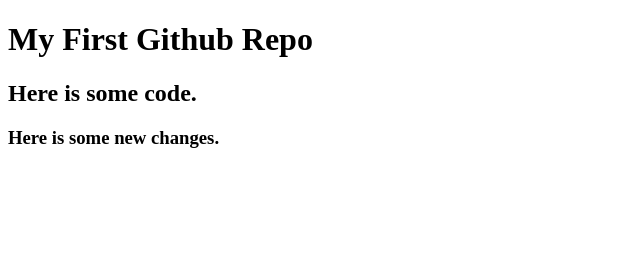
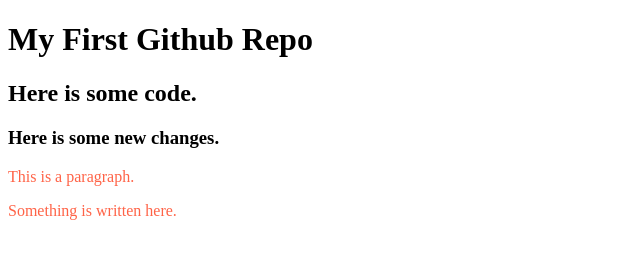
Before and after one commit to banglapress/my-first-repo, a plain HTML site: page index.html in a window 1280 px wide. Shown: the whole page, without its empty margins (0-640 px from the left). Drawn offline with Linux system fonts and the light colour scheme.

Commit message:
added stylesheet

```diff
--- a/index.html
+++ b/index.html
@@ -5,11 +5,13 @@
     <meta http-equiv="X-UA-Compatible" content="IE=edge">
     <meta name="viewport" content="width=device-width, initial-scale=1.0">
     <title>My First Github Repo</title>
+    <link rel="stylesheet" href="style.css">
 </head>
 <body>
     <h1>My First Github Repo</h1>
     <h2>Here is some code.</h2>
     <h3>Here is some new changes.</h3>
-
+    <p>This is a paragraph.</p>
+    <p>Something is written here.</p>
 </body>
 </html>
--- /dev/null
+++ b/style.css
@@ -0,0 +1,3 @@
+p{
+    color:tomato;
+}
```
